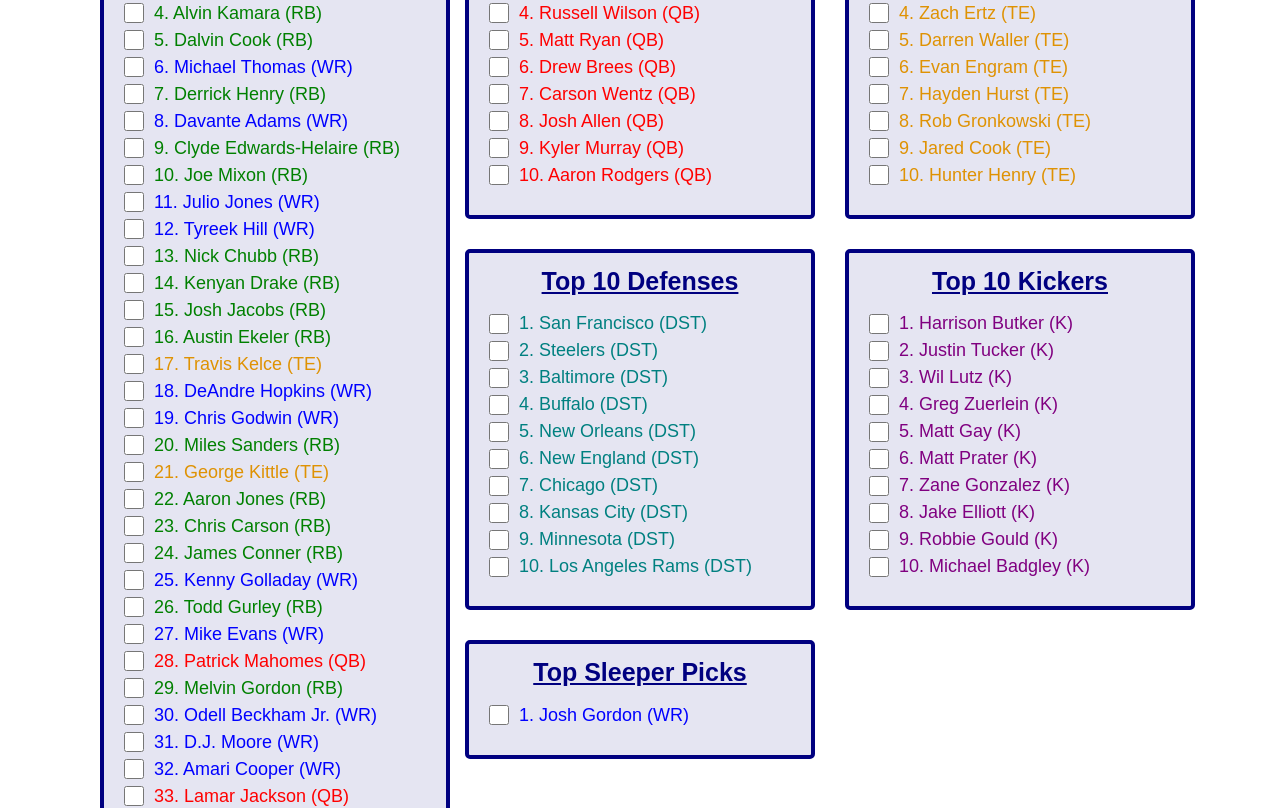
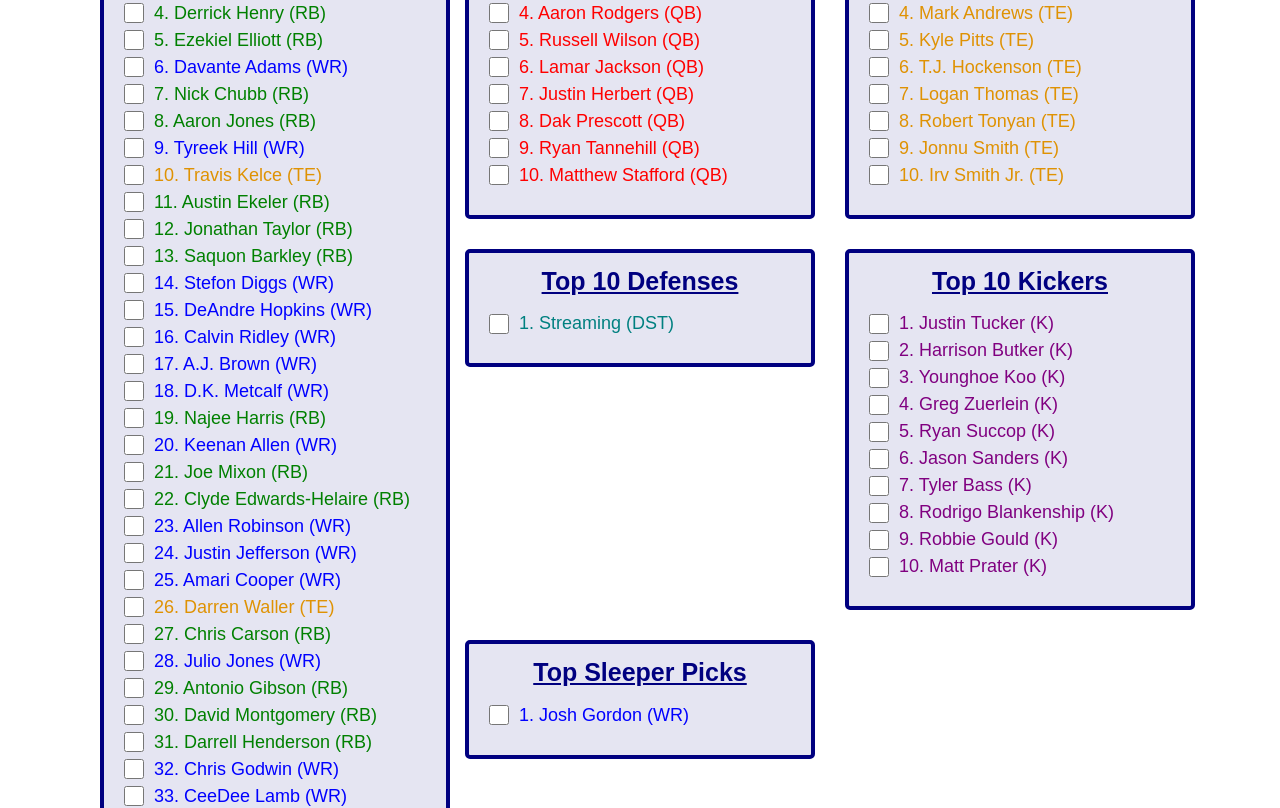
Before and after one commit to cyperior7/jetjones-tools, an Angular app: page /rankings in a window 1280 px wide. Shown: the part 340-1148 px from the top of the page. Built offline with nearby package versions, Linux system fonts and the light colour scheme.

Commit message:
Updated 2021 rankings

```diff
--- a/src/app/data/rankings-data.ts
+++ b/src/app/data/rankings-data.ts
@@ -3,97 +3,88 @@
 // the order in which the players appear below is the order of the rankings
 export const Top40Rankings: RankItem[] = [
     {name: "Christian McCaffrey", position: Positions.RunningBack},
+    {name: "Dalvin Cook", position: Positions.RunningBack},
+    {name: "Alvin Kamara", position: Positions.RunningBack},
+    {name: "Derrick Henry", position: Positions.RunningBack},
+    {name: "Ezekiel Elliott", position: Positions.RunningBack},
+    {name: "Davante Adams", position: Positions.WideReceiver},
+    {name: "Nick Chubb", position: Positions.RunningBack},
+    {name: "Aaron Jones", position: Positions.RunningBack},
+    {name: "Tyreek Hill", position: Positions.WideReceiver},
+    {name: "Travis Kelce", position: Positions.TightEnd},
+    {name: "Austin Ekeler", position: Positions.RunningBack},
+    {name: "Jonathan Taylor", position: Positions.RunningBack},
     {name: "Saquon Barkley", position: Positions.RunningBack},
-    {name: "Ezekiel Elliott", position: Positions.RunningBack},
-    {name: "Alvin Kamara", position: Positions.RunningBack},
-    {name: "Dalvin Cook", position: Positions.RunningBack},
-    {name: "Michael Thomas", position: Positions.WideReceiver},
-    {name: "Derrick Henry", position: Positions.RunningBack},
-    {name: "Davante Adams", position: Positions.WideReceiver},
+    {name: "Stefon Diggs", position: Positions.WideReceiver},
+    {name: "DeAndre Hopkins", position: Positions.WideReceiver},
+    {name: "Calvin Ridley", position: Positions.WideReceiver},
+    {name: "A.J. Brown", position: Positions.WideReceiver},
+    {name: "D.K. Metcalf", position: Positions.WideReceiver},
+    {name: "Najee Harris", position: Positions.RunningBack},
+    {name: "Keenan Allen", position: Positions.WideReceiver},
+    {name: "Joe Mixon", position: Positions.RunningBack},
     {name: "Clyde Edwards-Helaire", position: Positions.RunningBack},
-    {name: "Joe Mixon", position: Positions.RunningBack},
+    {name: "Allen Robinson", position: Positions.WideReceiver},
+    {name: "Justin Jefferson", position: Positions.WideReceiver},
+    {name: "Amari Cooper", position: Positions.WideReceiver},
+    {name: "Darren Waller", position: Positions.TightEnd},
+    {name: "Chris Carson", position: Positions.RunningBack},
     {name: "Julio Jones", position: Positions.WideReceiver},
-    {name: "Tyreek Hill", position: Positions.WideReceiver},
-    {name: "Nick Chubb", position: Positions.RunningBack},
-    {name: "Kenyan Drake", position: Positions.RunningBack},
-    {name: "Josh Jacobs", position: Positions.RunningBack},
-    {name: "Austin Ekeler", position: Positions.RunningBack},
-    {name: "Travis Kelce", position: Positions.TightEnd},
-    {name: "DeAndre Hopkins", position: Positions.WideReceiver},
+    {name: "Antonio Gibson", position: Positions.RunningBack},
+    {name: "David Montgomery", position: Positions.RunningBack},
+    {name: "Darrell Henderson", position: Positions.RunningBack},
     {name: "Chris Godwin", position: Positions.WideReceiver},
-    {name: "Miles Sanders", position: Positions.RunningBack},
+    {name: "CeeDee Lamb", position: Positions.WideReceiver},
     {name: "George Kittle", position: Positions.TightEnd},
-    {name: "Aaron Jones", position: Positions.RunningBack},
-    {name: "Chris Carson", position: Positions.RunningBack},
-    {name: "James Conner", position: Positions.RunningBack},
-    {name: "Kenny Golladay", position: Positions.WideReceiver},
-    {name: "Todd Gurley", position: Positions.RunningBack},
+    {name: "Terry McLaurin", position: Positions.WideReceiver},
     {name: "Mike Evans", position: Positions.WideReceiver},
+    {name: "Diontae Johnson", position: Positions.WideReceiver},
+    {name: "Robert Woods", position: Positions.WideReceiver},
+    {name: "Myles Gaskin", position: Positions.RunningBack},
     {name: "Patrick Mahomes", position: Positions.QuarterBack},
-    {name: "Melvin Gordon", position: Positions.RunningBack},
-    {name: "Odell Beckham Jr.", position: Positions.WideReceiver},
-    {name: "D.J. Moore", position: Positions.WideReceiver},
-    {name: "Amari Cooper", position: Positions.WideReceiver},
-    {name: "Lamar Jackson", position: Positions.QuarterBack},
-    {name: "Jonathan Taylor", position: Positions.RunningBack},
-    {name: "David Johnson", position: Positions.RunningBack},
-    {name: "Allen Robinson", position: Positions.WideReceiver},
-    {name: "Calvin Ridley", position: Positions.WideReceiver},
-    {name: "Robert Woods", position: Positions.WideReceiver},
-    {name: "Le'Veon Bell", position: Positions.RunningBack},
-    {name: "Keenan Allen", position: Positions.WideReceiver},
 ];
 
 export const Top10Quarterbacks: RankItem[] = [
     {name: "Patrick Mahomes", position: Positions.QuarterBack},
-    {name: "Lamar Jackson", position: Positions.QuarterBack},
-    {name: "Dak Prescott", position: Positions.QuarterBack},
-    {name: "Russell Wilson", position: Positions.QuarterBack},
-    {name: "Matt Ryan", position: Positions.QuarterBack},
-    {name: "Drew Brees", position: Positions.QuarterBack},
-    {name: "Carson Wentz", position: Positions.QuarterBack},
     {name: "Josh Allen", position: Positions.QuarterBack},
     {name: "Kyler Murray", position: Positions.QuarterBack},
     {name: "Aaron Rodgers", position: Positions.QuarterBack},
+    {name: "Russell Wilson", position: Positions.QuarterBack},
+    {name: "Lamar Jackson", position: Positions.QuarterBack},
+    {name: "Justin Herbert", position: Positions.QuarterBack},
+    {name: "Dak Prescott", position: Positions.QuarterBack},
+    {name: "Ryan Tannehill", position: Positions.QuarterBack},
+    {name: "Matthew Stafford", position: Positions.QuarterBack},
 ];
 
 export const Top10TightEnds: RankItem[] = [
     {name: "Travis Kelce", position: Positions.TightEnd},
+    {name: "Darren Waller", position: Positions.TightEnd},
     {name: "George Kittle", position: Positions.TightEnd},
     {name: "Mark Andrews", position: Positions.TightEnd},
-    {name: "Zach Ertz", position: Positions.TightEnd},
-    {name: "Darren Waller", position: Positions.TightEnd},
-    {name: "Evan Engram", position: Positions.TightEnd},
-    {name: "Hayden Hurst", position: Positions.TightEnd},
-    {name: "Rob Gronkowski", position: Positions.TightEnd},
-    {name: "Jared Cook", position: Positions.TightEnd},
-    {name: "Hunter Henry", position: Positions.TightEnd},
+    {name: "Kyle Pitts", position: Positions.TightEnd},
+    {name: "T.J. Hockenson", position: Positions.TightEnd},
+    {name: "Logan Thomas", position: Positions.TightEnd},
+    {name: "Robert Tonyan", position: Positions.TightEnd},
+    {name: "Jonnu Smith", position: Positions.TightEnd},
+    {name: "Irv Smith Jr.", position: Positions.TightEnd},
 ];
 
 export const Top10Defenses: RankItem[] = [
-    {name: "San Francisco", position: Positions.Defense},
-    {name: "Steelers", position: Positions.Defense},
-    {name: "Baltimore", position: Positions.Defense},
-    {name: "Buffalo", position: Positions.Defense},
-    {name: "New Orleans", position: Positions.Defense},
-    {name: "New England", position: Positions.Defense},
-    {name: "Chicago", position: Positions.Defense},
-    {name: "Kansas City", position: Positions.Defense},
-    {name: "Minnesota", position: Positions.Defense},
-    {name: "Los Angeles Rams", position: Positions.Defense},
+    {name: "Streaming", position: Positions.Defense},
 ];
 
 export const Top10Kickers: RankItem[] = [
+    {name: "Justin Tucker", position: Positions.Kicker},
     {name: "Harrison Butker", position: Positions.Kicker},
-    {name: "Justin Tucker", position: Positions.Kicker},
-    {name: "Wil Lutz", position: Positions.Kicker},
+    {name: "Younghoe Koo", position: Positions.Kicker},
     {name: "Greg Zuerlein", position: Positions.Kicker},
-    {name: "Matt Gay", position: Positions.Kicker},
+    {name: "Ryan Succop", position: Positions.Kicker},
+    {name: "Jason Sanders", position: Positions.Kicker},
+    {name: "Tyler Bass", position: Positions.Kicker},
+    {name: "Rodrigo Blankenship", position: Positions.Kicker},
+    {name: "Robbie Gould", position: Positions.Kicker},
     {name: "Matt Prater", position: Positions.Kicker},
-    {name: "Zane Gonzalez", position: Positions.Kicker},
-    {name: "Jake Elliott", position: Positions.Kicker},
-    {name: "Robbie Gould", position: Positions.Kicker},
-    {name: "Michael Badgley", position: Positions.Kicker},
 ];
 
 export const TopSleeperPicks: RankItem[] = [
--- a/src/app/division-sorter/division-sorter.component.html
+++ b/src/app/division-sorter/division-sorter.component.html
@@ -1,8 +1,8 @@
 <div class="container">
-    <h1>Division Sorter Tool</h1>
+    <h1 id="header">Division Sorter Tool</h1>
     <hr/>
 
-    <div class="flexContainer" id="errorLocation">
+    <div class="flexContainer">
         <div *ngIf="displayError" class="errorBox">
             <span class="fas fa-exclamation-triangle"></span>
             <span class="errorTitle">Please fix the following issues and try again.</span>
--- a/src/app/division-sorter/division-sorter.component.ts
+++ b/src/app/division-sorter/division-sorter.component.ts
@@ -95,7 +95,7 @@
   handleError(): void {
     this.displayError = true;
     this.cd.detectChanges();
-    document.getElementById("errorLocation").scrollIntoView({behavior: "smooth"});
+    document.getElementById("header").scrollIntoView({ behavior: "smooth"});
   }
 
   collectInfo(): void {
--- a/src/app/home/home.component.html
+++ b/src/app/home/home.component.html
@@ -13,9 +13,4 @@
         </button>
     </div>
     <br/>
-    <iframe
-        width="1000" height="562"
-        src="https://www.youtube.com/embed/cyE9D6vx9nA"
-        frameborder="0" allow="accelerometer; autoplay; encrypted-media; gyroscope; picture-in-picture" allowfullscreen>
-    </iframe>
 </div>
--- a/src/app/rankings/rankings.component.html
+++ b/src/app/rankings/rankings.component.html
@@ -1,5 +1,5 @@
 <div class="container">
-    <h1>Pre-Draft Rankings</h1>
+    <h1>Draft Rankings</h1>
     <hr/>
 
     <div class="flexContainer">
```
